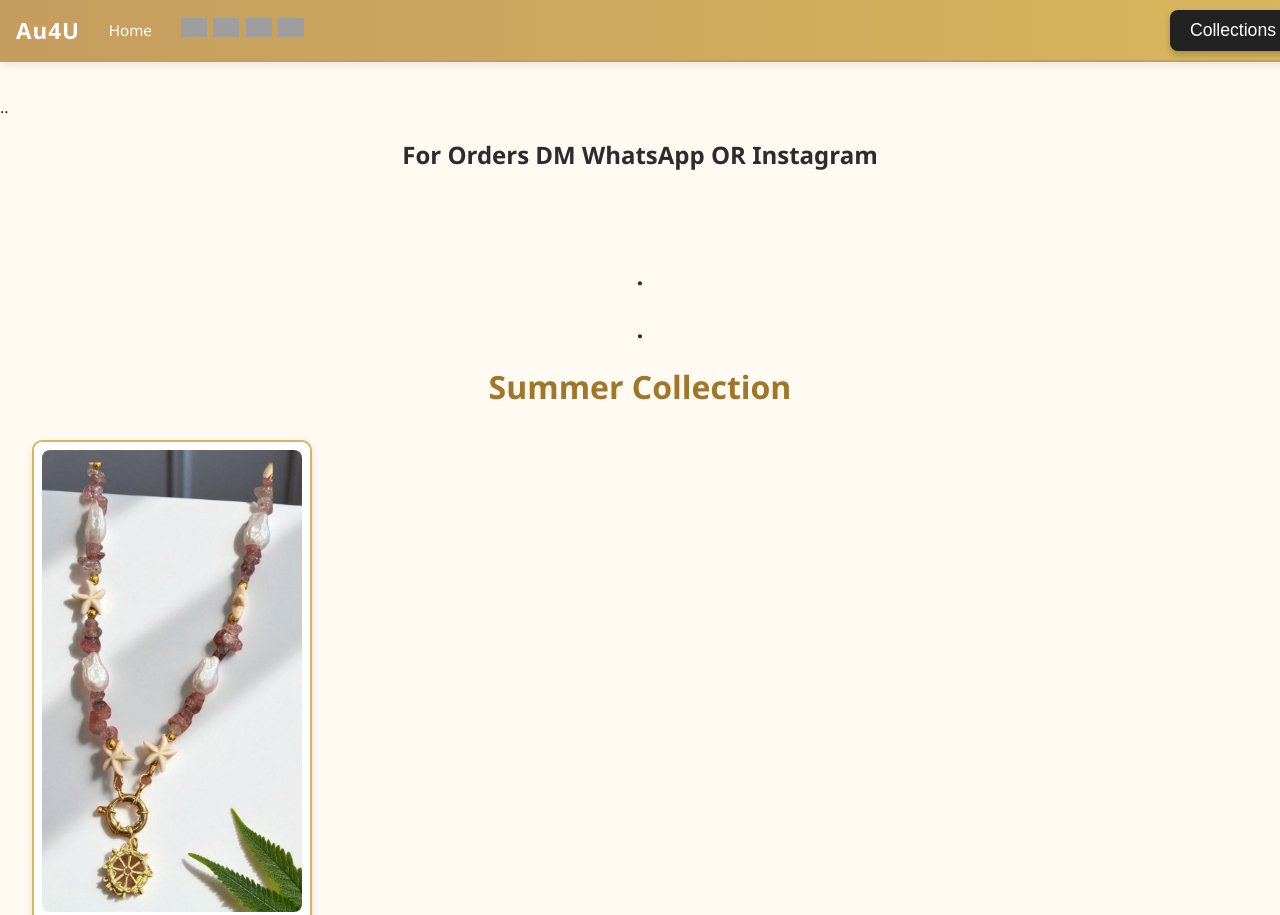
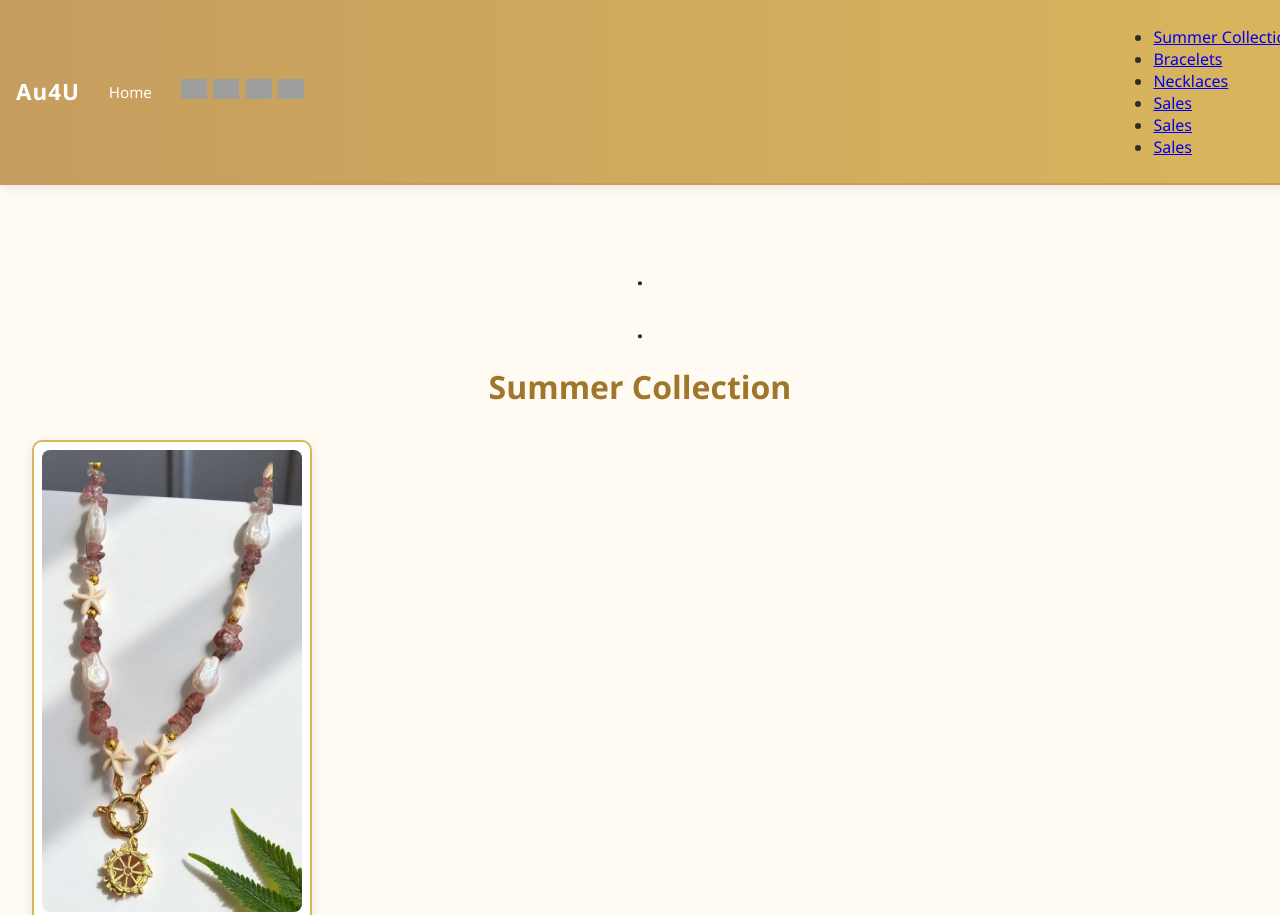
Before and after one commit to Au4U-accessories/Au4U, a plain HTML site: page shop.html in a window 1280 px wide. Shown: the top 915 px of the page. Drawn offline with Linux system fonts and the light colour scheme; grey boxes are pictures that could not be loaded.

Commit message:
shop.html

```diff
--- a/shop.html
+++ b/shop.html
@@ -13,28 +13,26 @@
     <div class="logo-social">
       <span class="logo">Au4U</span>
       <a href="index.html" class="nav-link">Home</a>
-
       <span class="social-icons">
-          <a href="https://api.whatsapp.com/send/?phone=%2B201507135202&text&type=phone_number&app_absent=0" target="_blank"><img src="https://cdn-icons-png.flaticon.com/512/733/733585.png" alt="WhatsApp" class="icon-img" /></a>
+        <a href="https://api.whatsapp.com/send/?phone=%2B201507135202" target="_blank"><img src="https://cdn-icons-png.flaticon.com/512/733/733585.png" alt="WhatsApp" class="icon-img" /></a>
         <a href="https://www.instagram.com/au4u.accessories/" target="_blank"><img src="https://cdn-icons-png.flaticon.com/512/2111/2111463.png" alt="Instagram" class="icon-img" /></a>
         <a href="https://www.tiktok.com/@au4u.accessories" target="_blank"><img src="https://cdn-icons-png.flaticon.com/512/3046/3046121.png" alt="TikTok" class="icon-img" /></a>
         <a href="https://www.facebook.com/profile.php?id=61578102353925" target="_blank"><img src="https://cdn-icons-png.flaticon.com/512/733/733547.png" alt="Facebook" class="icon-img" /></a>
       </span>
     </div>
-      <ul class="menu">
-            <li class="dropdown">
-              <button class="drop-btn">Collections</button>
-              <ul class="submenu">
+
+    <!-- Collections Links -->
+
+  <ul class="nav-links scroll-snap">
     <li><a href="#summer">Summer Collection</a></li>
     <li><a href="#bracelets">Bracelets</a></li>
     <li><a href="#necklaces">Necklaces</a></li>
     <li><a href="#sale">Sales</a></li>
+    <li><a href="#sale">Sales</a></li>
+    <li><a href="#sale">Sales</a></li>
   </ul>
-           </li>
-          </ul>
-        </li>
-      </ul>
-    </nav>
+
+
 </header>
 
   <main class="content">
@@ -219,7 +217,7 @@
           <img src="green,purplebracelet.jpeg" alt="Bracelet" />
           <h4>3 Flowers Bracelet</h4>
           <p>Price: 120 EGP</p>
-          <button class="view-btn" data-img="">View</button>
+          <button class="view-btn" data-img="green,purplebracelet.jpeg">View</button>
         </div>
 
        <div class="item">
```
Lines whose indentation alone changed are shown as unchanged.
